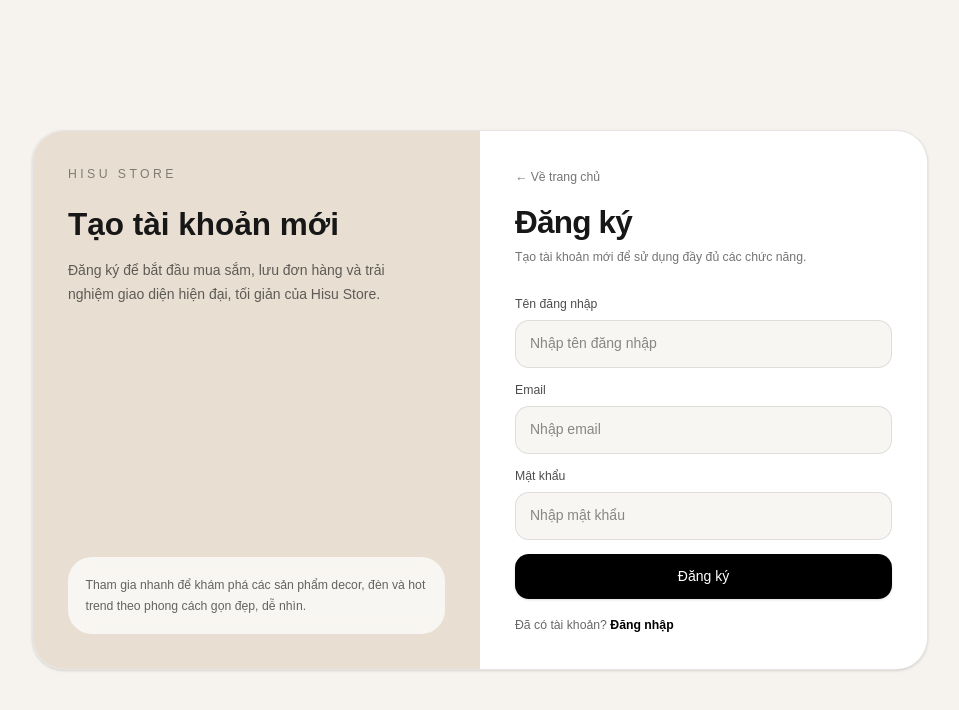
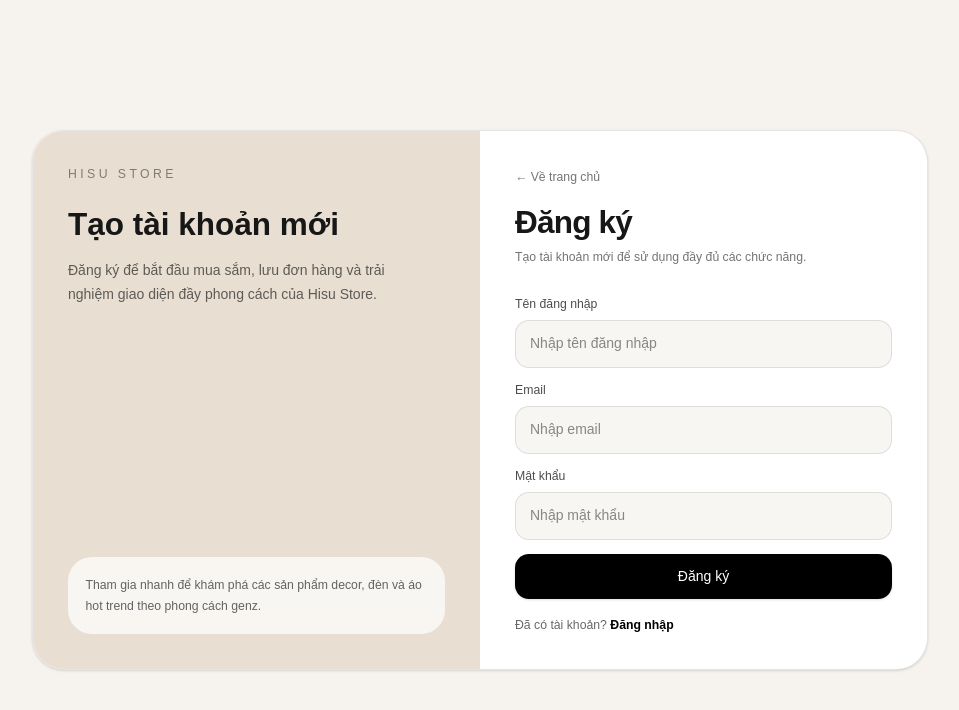
Before and after one commit to hisu22/hisu-store, a Next.js app: page /dang-ky in a window 1280 px wide. Shown: the top 710 px of the page, without its empty margins (160-1119 px from the left). Built offline with nearby package versions, Linux system fonts and the light colour scheme.

Commit message:
fix san-pham suspense

```diff
--- a/app/dang-ky/page.js
+++ b/app/dang-ky/page.js
@@ -63,14 +63,14 @@ export default function DangKyPage() {
 
               <p className="mt-4 max-w-[360px] text-base leading-7 text-black/60">
                 Đăng ký để bắt đầu mua sắm, lưu đơn hàng và trải nghiệm giao
-                diện hiện đại, tối giản của Hisu Store.
+                diện đầy phong cách của Hisu Store.
               </p>
             </div>
 
             <div className="rounded-[24px] bg-white/70 p-5 backdrop-blur">
               <p className="text-sm leading-6 text-black/60">
-                Tham gia nhanh để khám phá các sản phẩm decor, đèn và hot trend
-                theo phong cách gọn đẹp, dễ nhìn.
+                Tham gia nhanh để khám phá các sản phẩm decor, đèn và áo hot trend
+                theo phong cách genz.
               </p>
             </div>
           </div>
```
